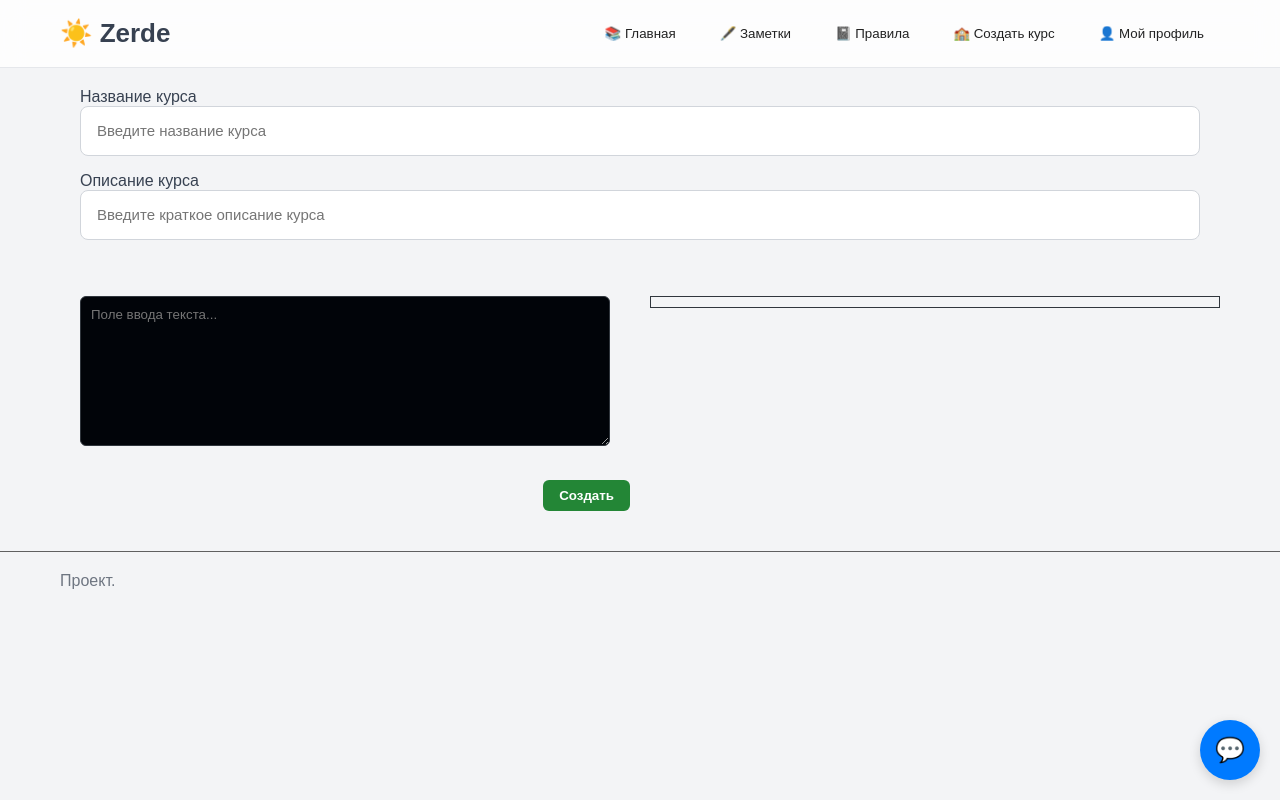
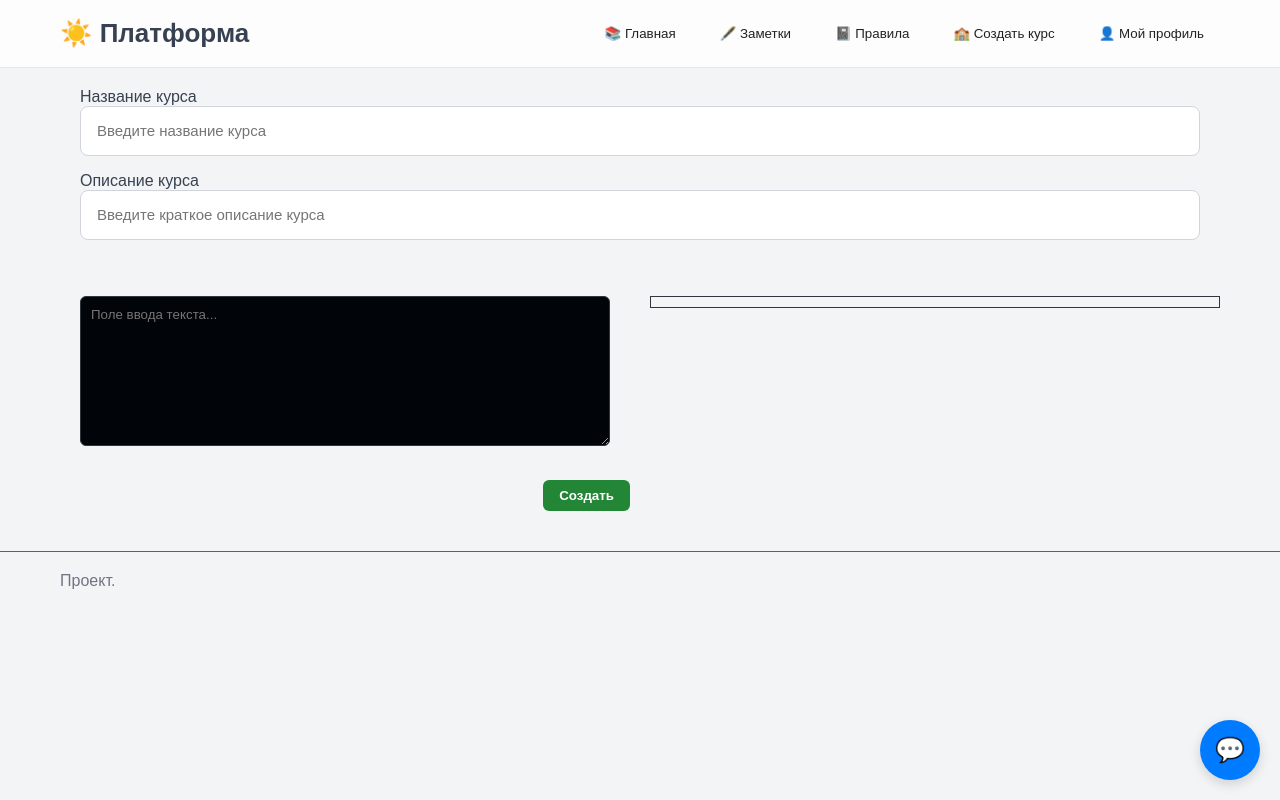
Before and after one commit to shlekht/edu-platform-frontend, a React (Vite) app: page /#/create-course in a window 1280 px wide. Built offline with nearby package versions, Linux system fonts and the light colour scheme.

Commit message:
refactor

```diff
--- a/src/entities/chat/api.js
+++ b/src/entities/chat/api.js
@@ -2,7 +2,6 @@ import { apiClient } from "../../shared/api/client";
 
 
 export const sendMessageToLLM = async (userMessage) => {
-    console.log("send to llm:", userMessage)
     const response = await apiClient.post(`/chat`, { text: userMessage});
     return response.data;
 };
--- a/src/entities/course/model/defaultCourses.js
+++ b/src/entities/course/model/defaultCourses.js
@@ -6,7 +6,7 @@ export const defaultCourses = [
     content: `
 # Здравствуйте! 👋
 
-Добро пожаловать на **образовательную платформу Zerde**.
+Добро пожаловать на **образовательную платформу**.
 
 Здесь:
 - пользователи смогут изучать новые темы по казахскому языку;
--- a/src/pages/CreateCoursePage/CreateCoursePage.jsx
+++ b/src/pages/CreateCoursePage/CreateCoursePage.jsx
@@ -52,8 +52,7 @@ export const CreateCoursePage = () => {
     setText("");
 
     createCourse(courseData)
-      .then((response) => {
-        console.log("Ответ от сервера:", response);
+      .then(() => {
         alert("Курс успешно создан!");
       })
       .catch((error) => {
--- a/src/widgets/CourseSection/CourseSection.jsx
+++ b/src/widgets/CourseSection/CourseSection.jsx
@@ -5,7 +5,6 @@ import { CourseCard } from "../../entities/course/ui/CourseCard";
 export const CourseSection = ({ title, courses, type}) => {
 
   const coursesToDisplay = courses
-  console.log(coursesToDisplay)
   return (
     <section className={styles.section}>
       <Container>
--- a/src/widgets/Header/Header.jsx
+++ b/src/widgets/Header/Header.jsx
@@ -15,7 +15,7 @@ export const Header = () => {
     <header className={styles.header}>
       <Container>
         <div className={styles.inner}>
-          <div className={styles.logo}>☀️ Zerde</div>
+          <div className={styles.logo}>☀️ Платформа</div>
 
           <nav className={styles.nav}>
             <Button onClick={() => navigate("/")} >📚 Главная</Button>
```
